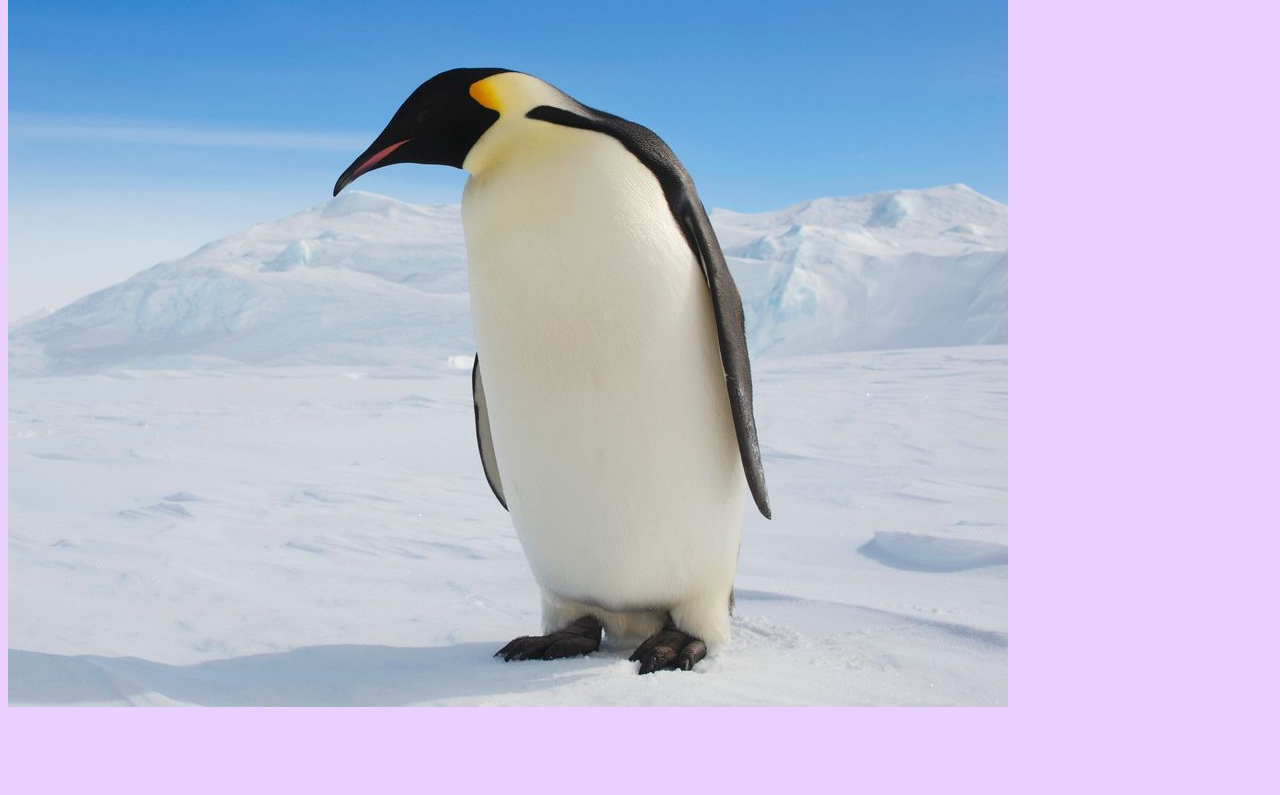
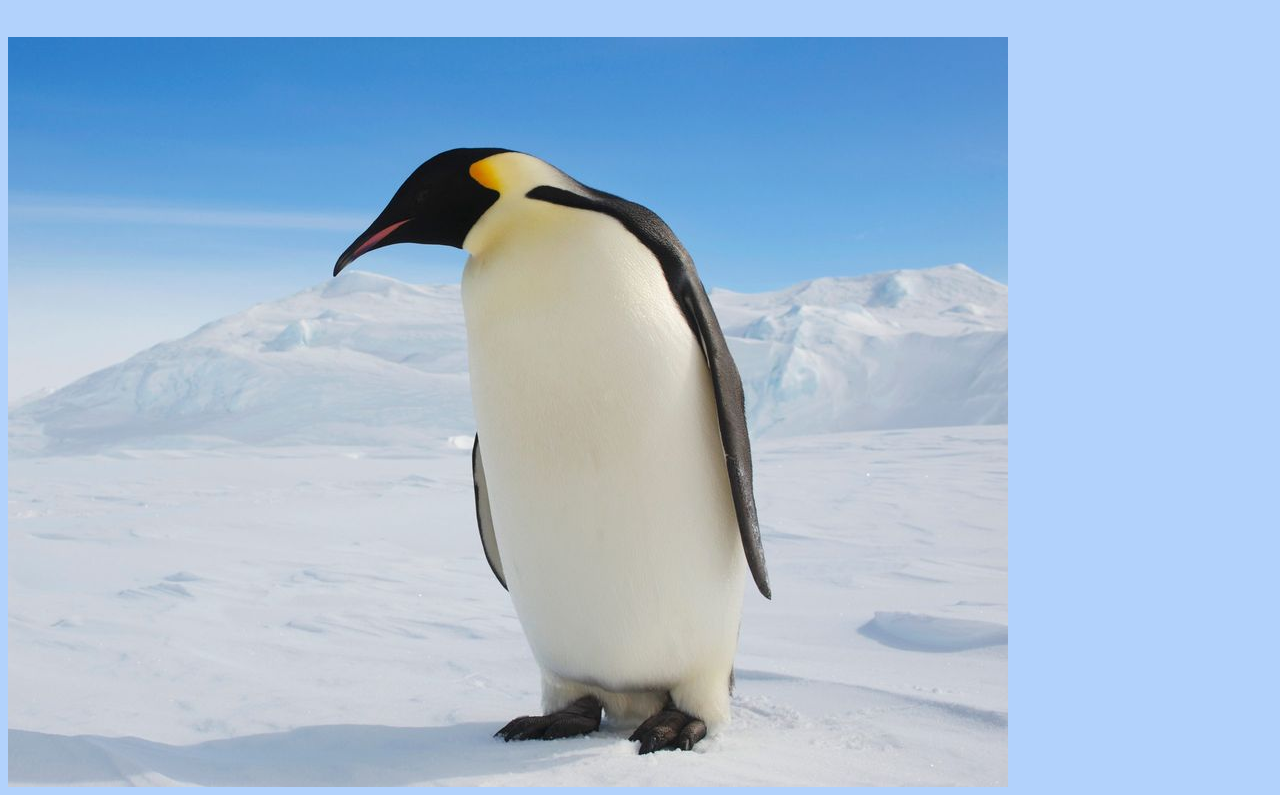
Before and after one commit to Nelitaha/gulp_test, a website: page index.html in a window 1280 px wide. Shown: the part 109-904 px from the top of the page. Before the commit the page ends 824 px from the top, so only its background shows below. Drawn offline with nearby package versions, Linux system fonts and the light colour scheme; files that its build step writes are made by us from their sources; files whose address does not match are found by name.

Commit message:
second commit

```diff
--- a/src/sass/main.scss
+++ b/src/sass/main.scss
@@ -1,7 +1,8 @@
 html {
   box-sizing: border-box;
-  font-size: 16px;
-  background-color: rgb(234, 208, 255);
+  font-size: 38px;
+  background-color: rgb(178, 210, 252);
+  color: rgb(255, 166, 0);
 }
 
 *, *:before, *:after {
```
Also changed, not shown: gulpfile.js (+6 -1 lines).
